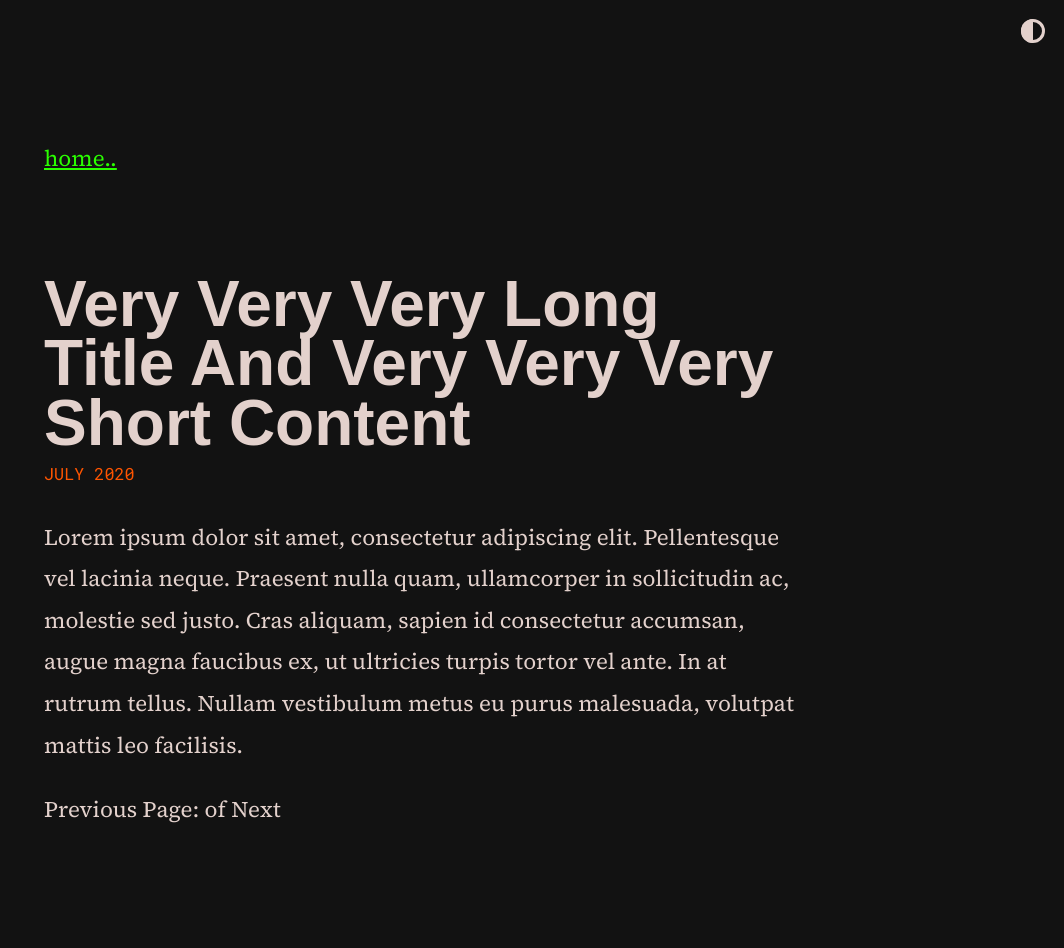
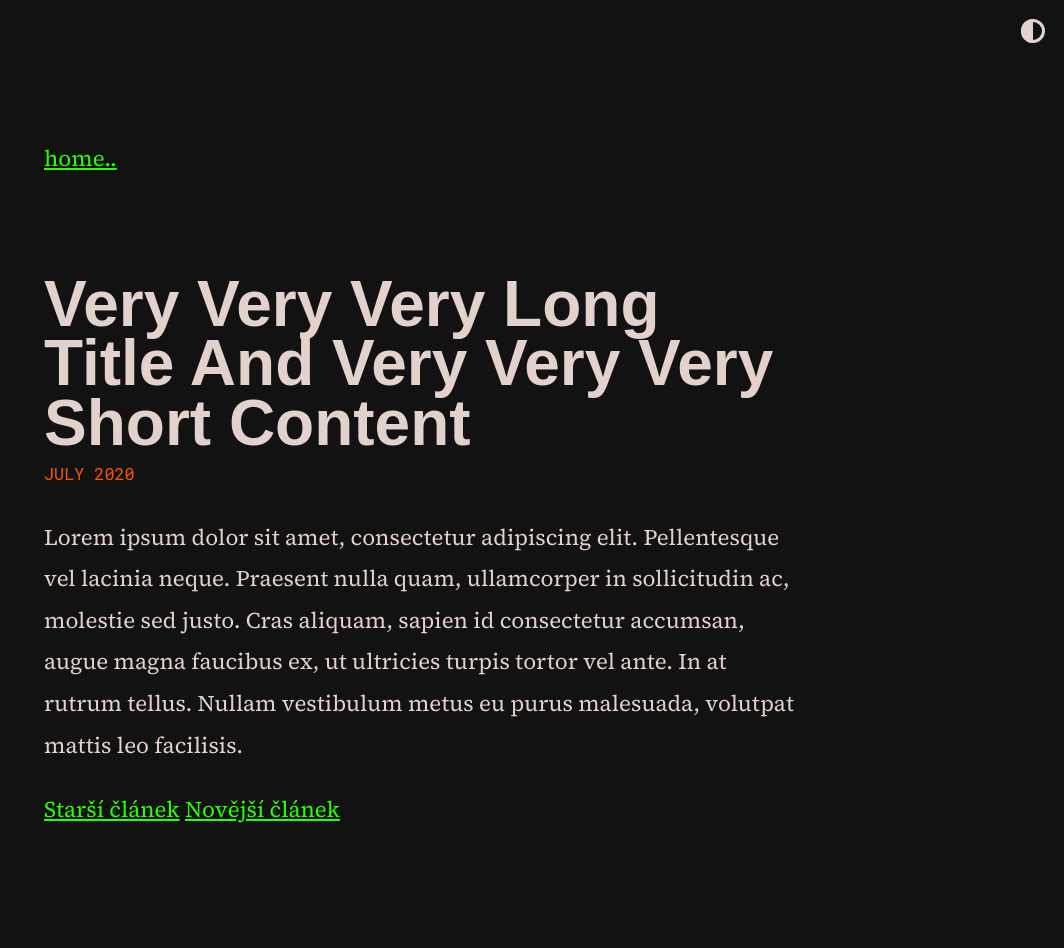
Before and after one commit to scherrer-txt/bts, a Jekyll site: the page built from _posts/2020-07-08-very-very-very-long-title-and-very-very-very-short-content.md, in a window 1280 px wide. Shown: the whole page, without its empty margins (216-1280 px from the left). Built offline with Jekyll 4.4.1, drawn with Linux system fonts in a browser that asks for light colours; some web fonts are replaced.

Commit message:
Update post.html

```diff
--- a/_layouts/post.html
+++ b/_layouts/post.html
@@ -18,32 +18,11 @@
 {% include date_and_social_share.html %}
 {{ content }}
 
-<!-- This loops through the paginated posts -->
-{% for post in paginator.posts %}
-  <h1><a href="{{ post.url }}">{{ post.title }}</a></h1>
-  <p class="author">
-    <span class="date">{{ post.date }}</span>
-  </p>
-  <div class="content">
-    {{ post.content }}
-  </div>
-{% endfor %}
-
-<!-- Pagination links -->
-<div class="pagination">
-  {% if paginator.previous_page %}
-    <a href="{{ paginator.previous_page_path }}" class="previous">
-      Previous
-    </a>
-  {% else %}
-    <span class="previous">Previous</span>
+<div class="post-navigation">
+  {% if page.previous %}
+    <a href="{{ page.previous.url }}" class="prev-button">Starší článek</a>
   {% endif %}
-  <span class="page_number ">
-    Page: {{ paginator.page }} of {{ paginator.total_pages }}
-  </span>
-  {% if paginator.next_page %}
-    <a href="{{ paginator.next_page_path }}" class="next">Next</a>
-  {% else %}
-    <span class="next ">Next</span>
+  {% if page.next %}
+    <a href="{{ page.next.url }}" class="next-button">Novější článek</a>
   {% endif %}
 </div>
```
